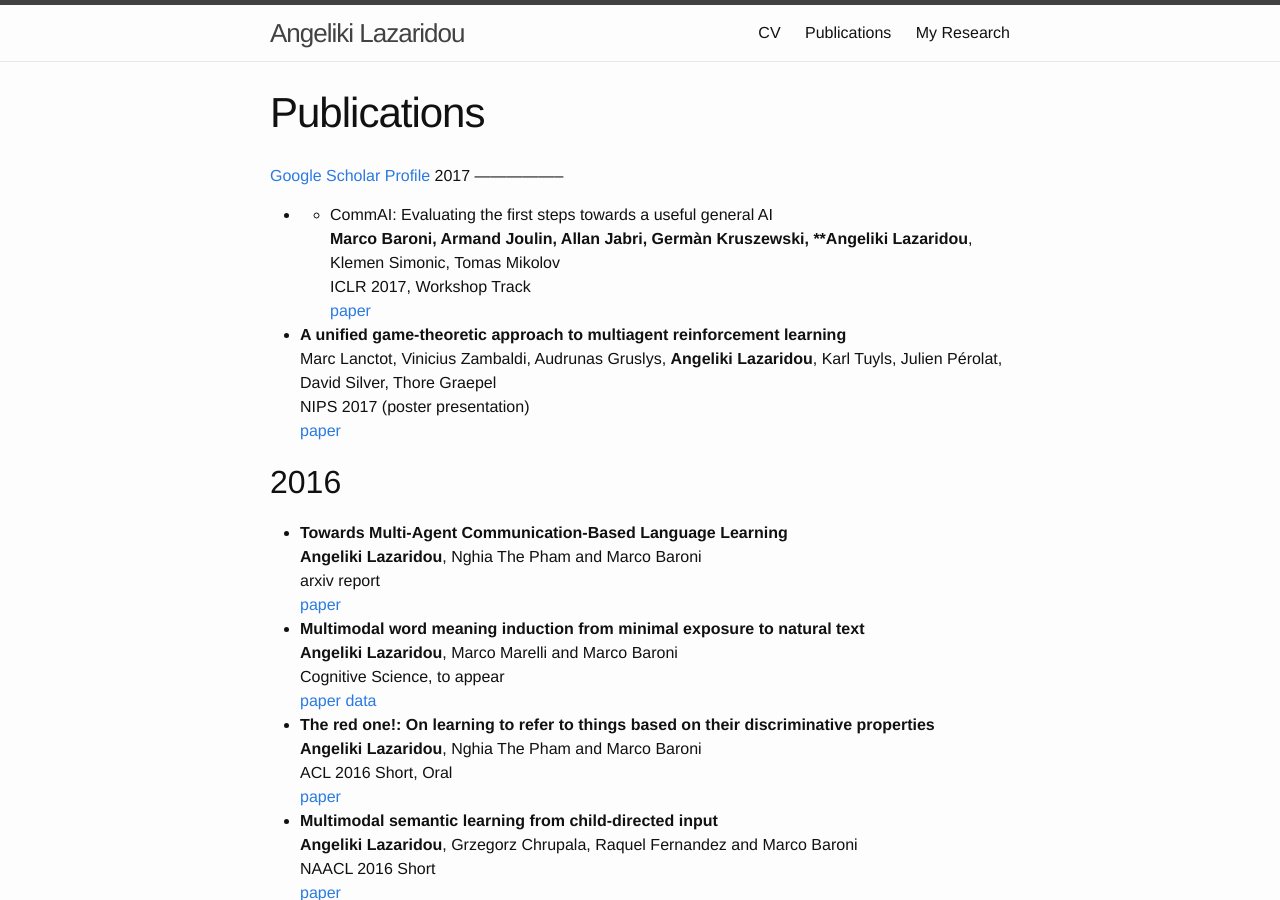
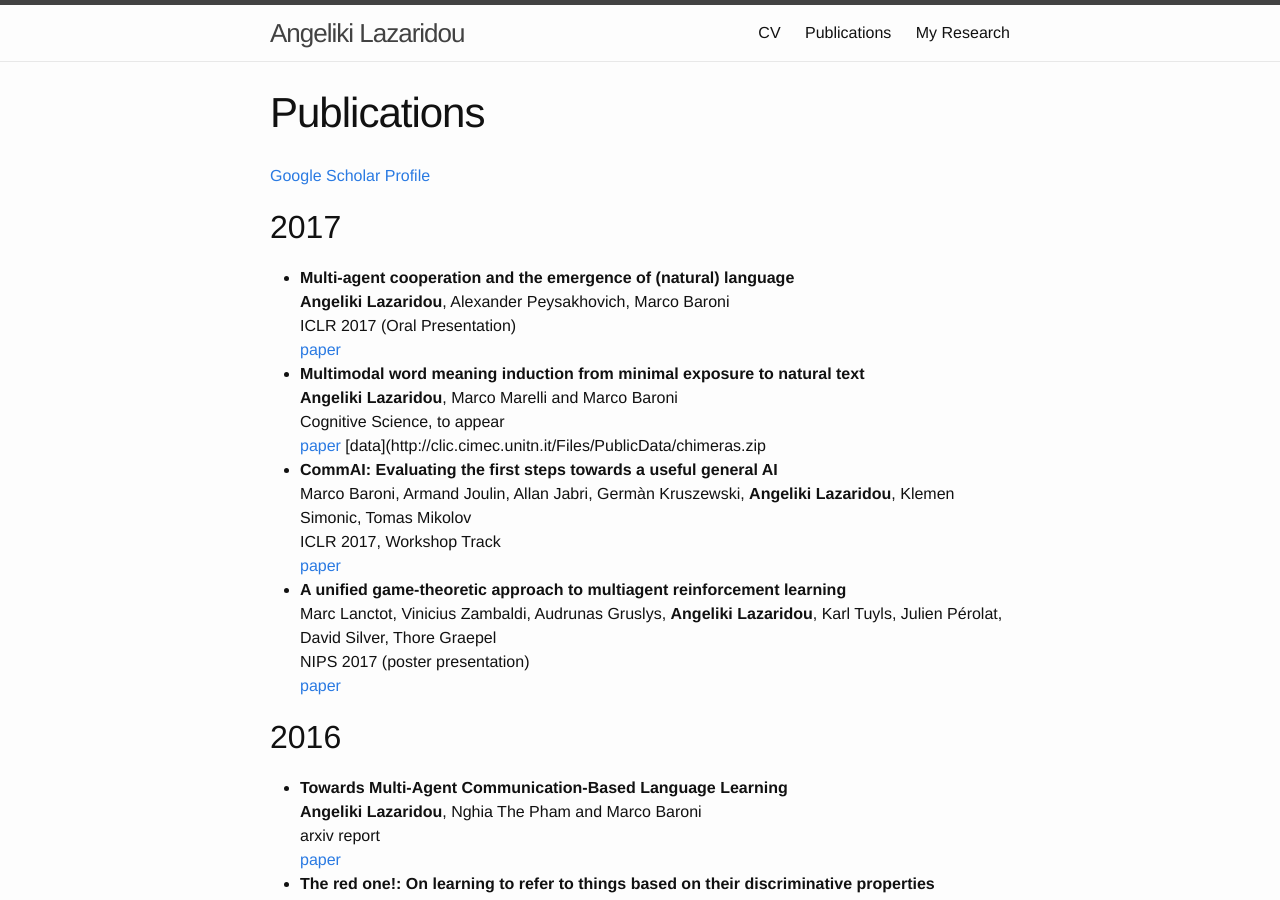
Before and after one commit to angelikilazaridou/angelikilazaridou.github.io, a Jekyll site: the page built from publications.md, in a window 1280 px wide and 900 px high. Built offline with Jekyll 4.4.1, drawn with Linux system fonts in a browser that asks for light colours.

Commit message:
all 2017

```diff
--- a/publications.md
+++ b/publications.md
@@ -5,9 +5,18 @@ permalink: /publications/
 ---
 
 [Google Scholar Profile](https://scholar.google.it/citations?user=BMgUIC0AAAAJ&hl=en)
+
 2017
 -----------------
-* * CommAI: Evaluating the first steps towards a useful general AI**\\
+* **Multi-agent cooperation and the emergence of (natural) language**\\
+**Angeliki Lazaridou**, Alexander Peysakhovich, Marco Baroni\\
+ICLR 2017 (Oral Presentation)\\
+[paper](https://arxiv.org/pdf/1612.07182.pdf)
+* **Multimodal word meaning induction from minimal exposure to natural text**\\
+**Angeliki Lazaridou**, Marco Marelli and Marco Baroni\\
+Cognitive Science, to appear\\
+[paper](http://clic.cimec.unitn.it/marco/publications/lazaridou-et-al-chimeras-cogsci.pdf) [data](http://clic.cimec.unitn.it/Files/PublicData/chimeras.zip
+* **CommAI: Evaluating the first steps towards a useful general AI**\\
 Marco Baroni, Armand Joulin, Allan Jabri, Germàn Kruszewski, **Angeliki Lazaridou**, Klemen Simonic, Tomas Mikolov\\
 ICLR 2017, Workshop Track\\
 [paper](https://arxiv.org/pdf/1701.08954.pdf)
```
Also changed, not shown: other parts of publications.md (+0 -4 lines).
